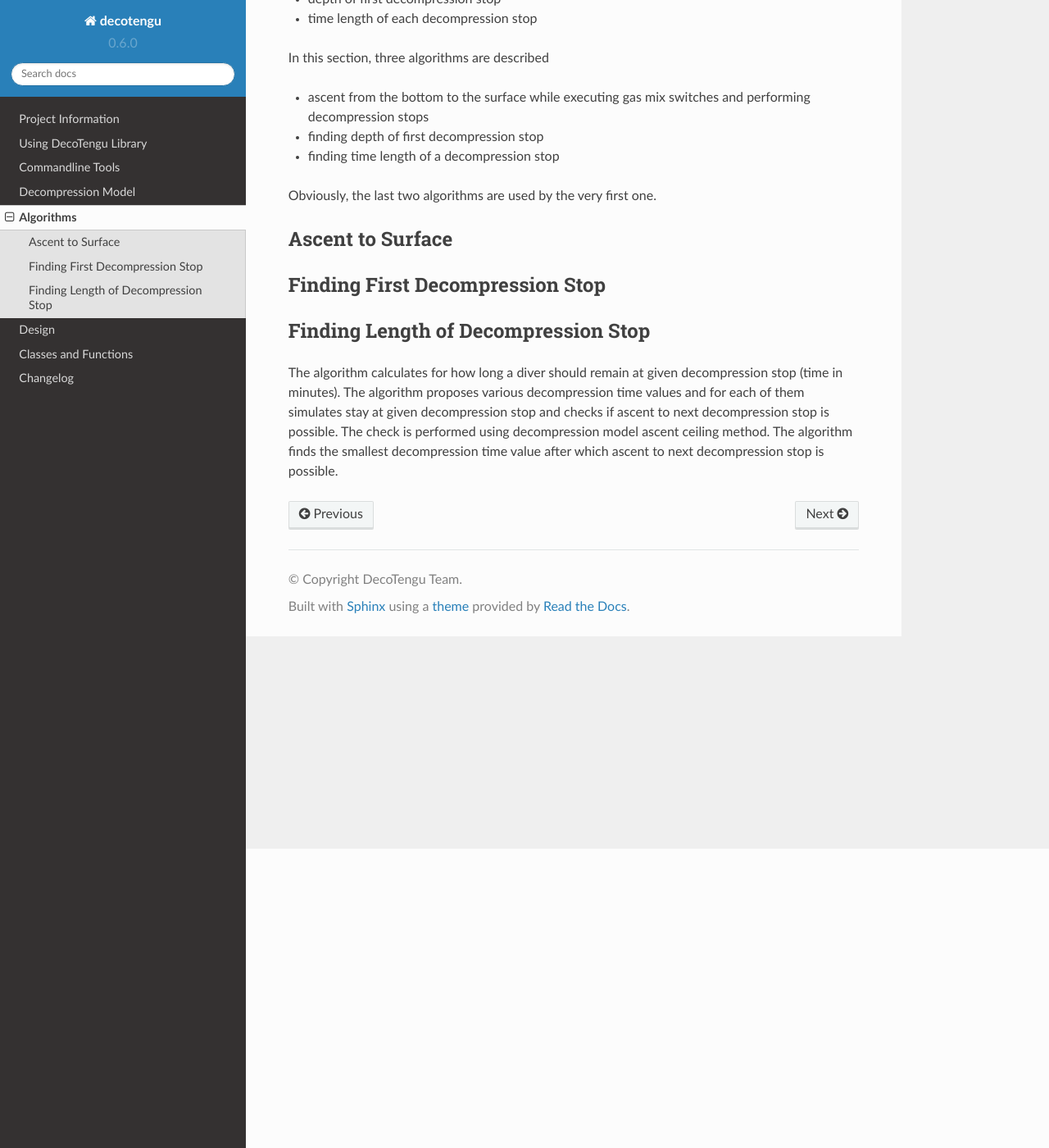
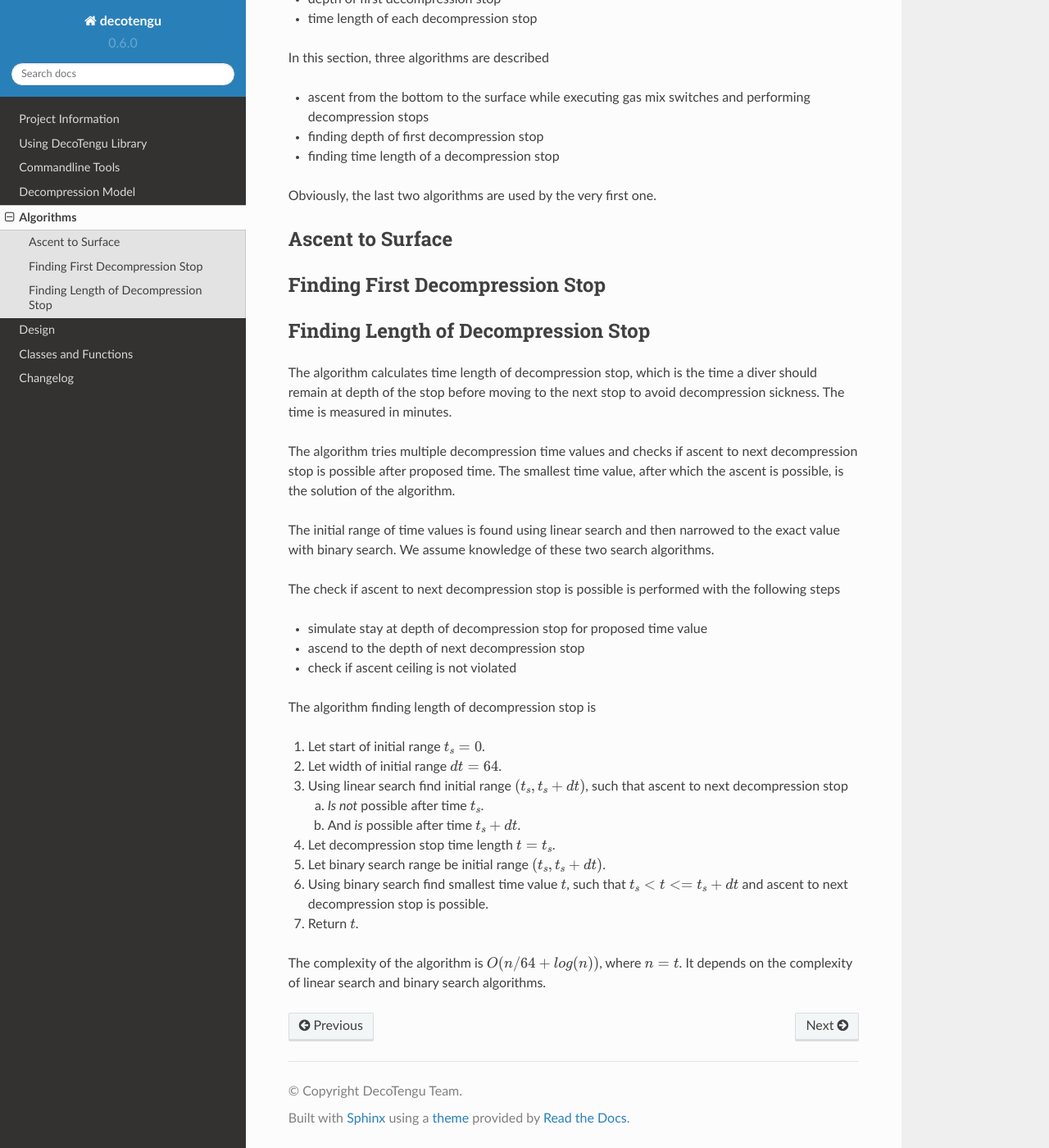
Before and after one commit to gully/decotengu, a Sphinx documentation site: the page built from doc/algo.rst, in a window 1280 px wide and 1400 px high, scrolled down 365 px. Shown: the whole window at 82% size. Built offline with Sphinx 7.4.7 and the Read the Docs theme 2.0.0, drawn with Linux system fonts in a browser that asks for light colours.

Commit message:
- described the algorithm finding length of decompression stop

```diff
--- a/doc/algo.rst
+++ b/doc/algo.rst
@@ -30,12 +30,45 @@ Finding First Decompression Stop
 
 Finding Length of Decompression Stop
 ------------------------------------
-The algorithm calculates for how long a diver should remain at given
-decompression stop (time in minutes). The algorithm proposes various
-decompression time values and for each of them simulates stay at given
-decompression stop and checks if ascent to next decompression stop is
-possible. The check is performed using decompression model ascent ceiling
-method. The algorithm finds the smallest decompression time value after
-which ascent to next decompression stop is possible.
+The algorithm calculates time length of decompression stop, which is the
+time a diver should remain at depth of the stop before moving to the next
+stop to avoid decompression sickness. The time is measured in minutes.
+
+The algorithm tries multiple decompression time values and checks if
+ascent to next decompression stop is possible after proposed time. The
+smallest time value, after which the ascent is possible, is the solution of
+the algorithm.
+
+The initial range of time values is found using linear search and then
+narrowed to the exact value with binary search. We assume knowledge of
+these two search algorithms.
+
+The check if ascent to next decompression stop is possible is performed
+with the following steps
+
+- simulate stay at depth of decompression stop for proposed time value
+- ascend to the depth of next decompression stop
+- check if ascent ceiling is not violated
+
+The algorithm finding length of decompression stop is
+
+#. Let start of initial range :math:`t_s = 0`.
+#. Let width of initial range :math:`dt = 64`.
+#. Using linear search find initial range :math:`(t_s, t_s + dt)`, such
+   that ascent to next decompression stop
+
+   a) *Is not* possible after time :math:`t_s`.
+   b) And *is* possible after time :math:`t_s + dt`.
+
+#. Let decompression stop time length :math:`t = t_s`.
+#. Let binary search range be initial range :math:`(t_s, t_s + dt)`.
+#. Using binary search find smallest time value :math:`t`, such that
+   :math:`t_s < t <= t_s + dt` and ascent to next decompression stop is
+   possible.
+#. Return :math:`t`.
+
+The complexity of the algorithm is :math:`O(n / 64 + log(n))`, where
+:math:`n = t`. It depends on the complexity of linear search and binary
+search algorithms.
 
 .. vim: sw=4:et:ai
```
